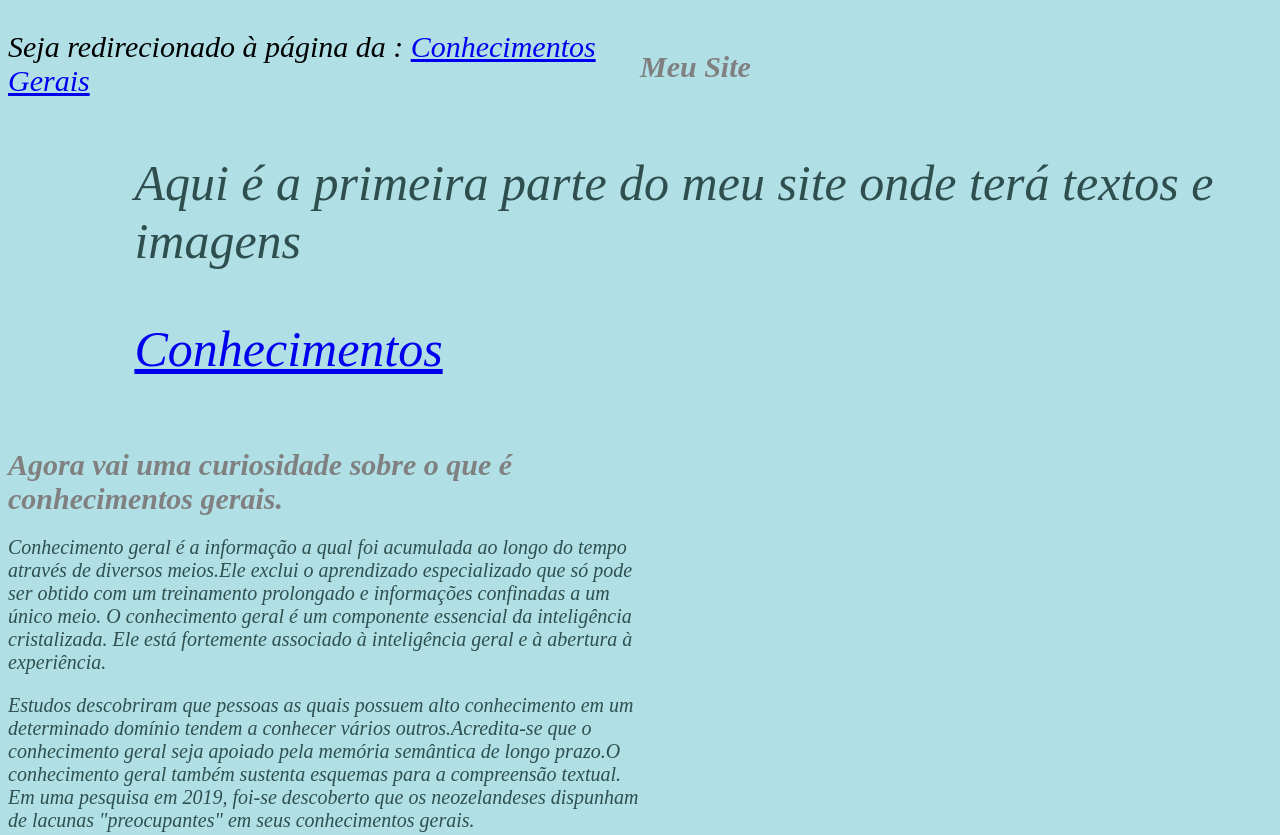
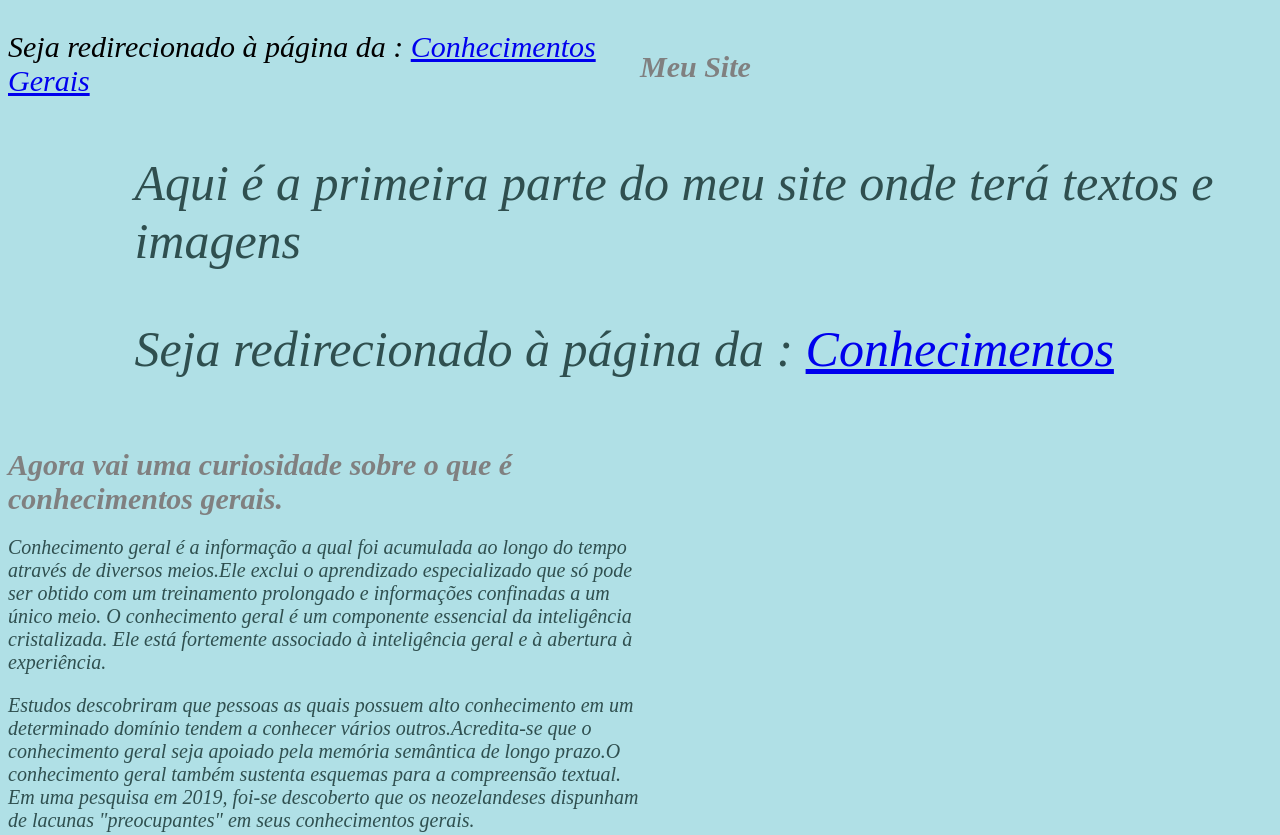
Before and after one commit to MariaEduardaSeichas/MeuSite2, a plain HTML site: page index.html in a window 1280 px wide. Shown: the top 835 px of the page. Drawn offline with Linux system fonts and the light colour scheme.

Commit message:
alterações

```diff
--- a/index.html
+++ b/index.html
@@ -11,6 +11,7 @@
     <h1 class="title">Meu Site</h1>
     <div class="primeira">
         <p>Aqui é a primeira parte do meu site onde terá textos e imagens</p>
+        <p>Seja redirecionado à página da :
         <a href="https://meu-site2-rho.vercel.app/">Conhecimentos</a></p>
 </div>
     </div>
```
